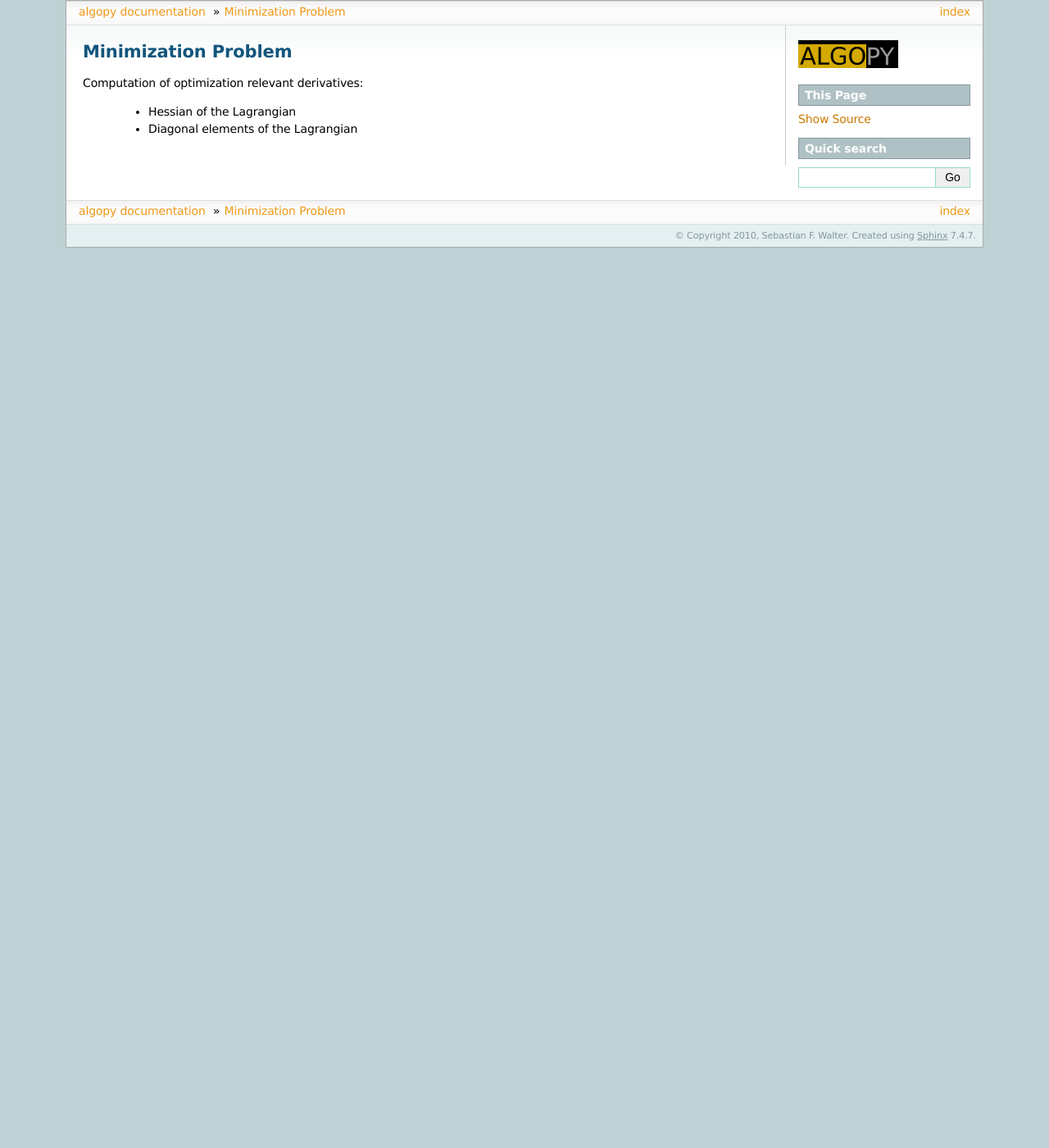
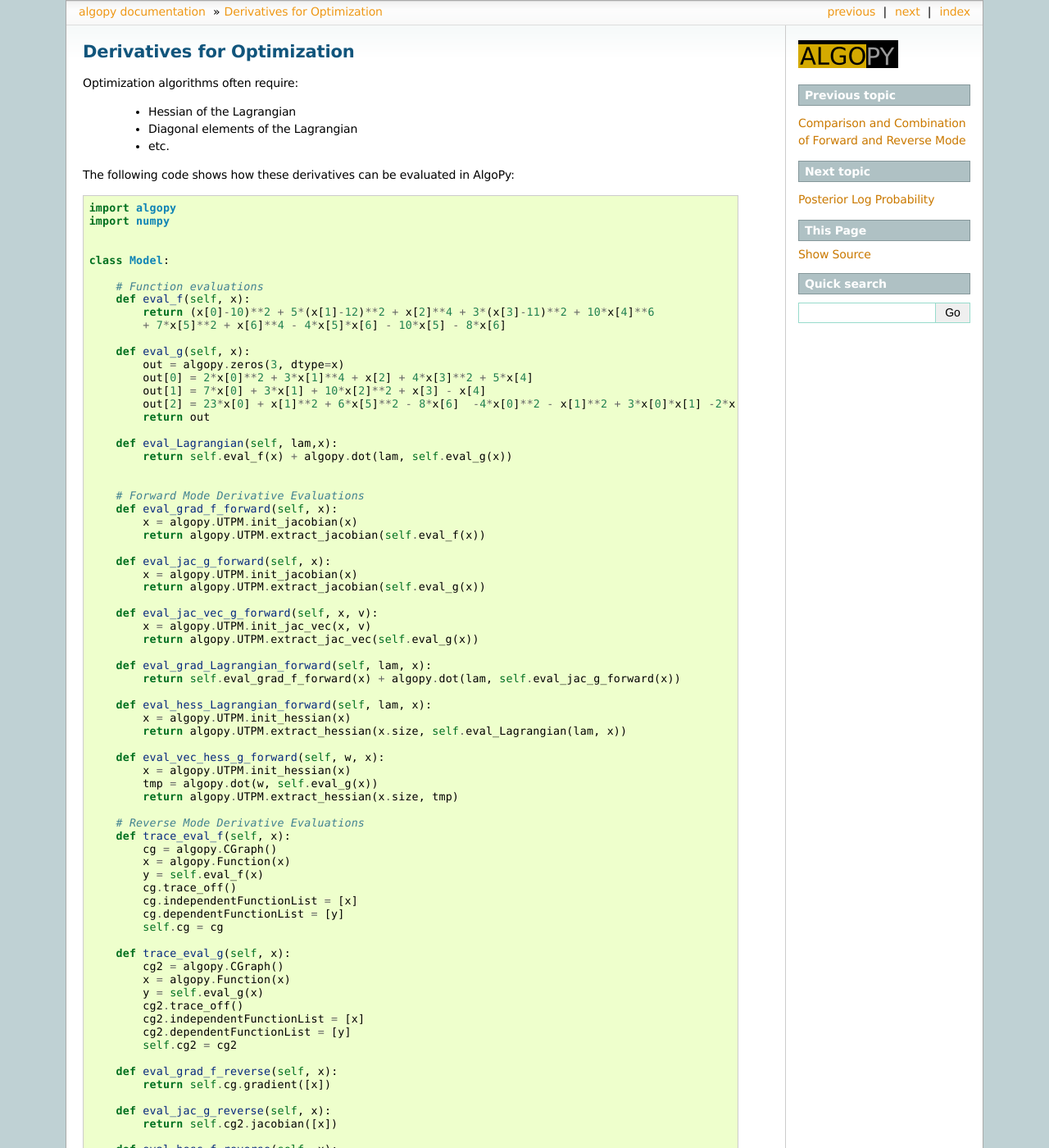
Before and after one commit to b45ch1/algopy, a Sphinx documentation site: the page built from documentation/sphinx/examples/ampl_minimization_problem.rst, in a window 1280 px wide and 1400 px high. Shown: the whole window at 82% size. Built offline with Sphinx 7.4.7, drawn with Linux system fonts in a browser that asks for light colours; formulas are drawn with MathJax 3; some of the changed text lies outside the part shown.

Commit message:
updated sphinx documentation and readme. Included now also png files that are necessary to build the documentation.

```diff
--- a/documentation/sphinx/datastructure_and_algorithms.rst
+++ b/documentation/sphinx/datastructure_and_algorithms.rst
@@ -1,4 +1,5 @@
 Datastructure and Algorithms
+----------------------------
 
 The mathematical object is a Univariate Taylor Polynomial over Matrices (UTPM)
 
--- a/documentation/sphinx/examples/ampl_minimization_problem.rst
+++ b/documentation/sphinx/examples/ampl_minimization_problem.rst
@@ -1,7 +1,13 @@
-Minimization Problem
---------------------
+Derivatives for Optimization
+----------------------------
 
-Computation of optimization relevant derivatives:
+Optimization algorithms often require:
 
     * Hessian of the Lagrangian
     * Diagonal elements of the Lagrangian
+    * etc.
+
+
+The following code shows how these derivatives can be evaluated in AlgoPy:
+
+.. literalinclude:: ampl_minimization_problem.py
--- a/documentation/sphinx/examples/minimal_surface.py
+++ b/documentation/sphinx/examples/minimal_surface.py
@@ -100,7 +100,11 @@ Z,s = projected_gradients(u,O_tilde,dO_tilde,[L,U])
 
 # # Plot with MAYAVI
 x = y = range(numpy.shape(Z)[0])
-import enthought.mayavi.mlab as mlab
+
+try:
+    import enthought.mayavi.mlab as mlab
+except:
+    import mayavi.mlab as mlab
 mlab.figure()
 mlab.view(azimuth=130)
 s = mlab.surf(x, y, Z, representation='wireframe', warp_scale='auto', line_width=1.)
--- a/setup.py
+++ b/setup.py
@@ -55,7 +55,7 @@ AUTHOR_EMAIL        = "sebastian.walter@gmail.com"
 PLATFORMS           = ["all"]
 MAJOR               = 0
 MINOR               = 3
-MICRO               = 1
+MICRO               = 2
 ISRELEASED          = False
 VERSION             = '%d.%d.%d' % (MAJOR, MINOR, MICRO)
 
```
Also changed, not shown: README.rst (+14 -6 lines), documentation/sphinx/index.rst (+88 -17 lines), documentation/sphinx/example_tracer_cgraph.png (added), documentation/sphinx/examples/explicit_euler.png (added), documentation/sphinx/examples/implicit_euler.png (added), documentation/sphinx/examples/mayavi_3D_plot.png (added), documentation/sphinx/examples/posterior_log_probability_cgraph.png (added), documentation/sphinx/examples/taylor_approximation.png (added), 1 other file.
